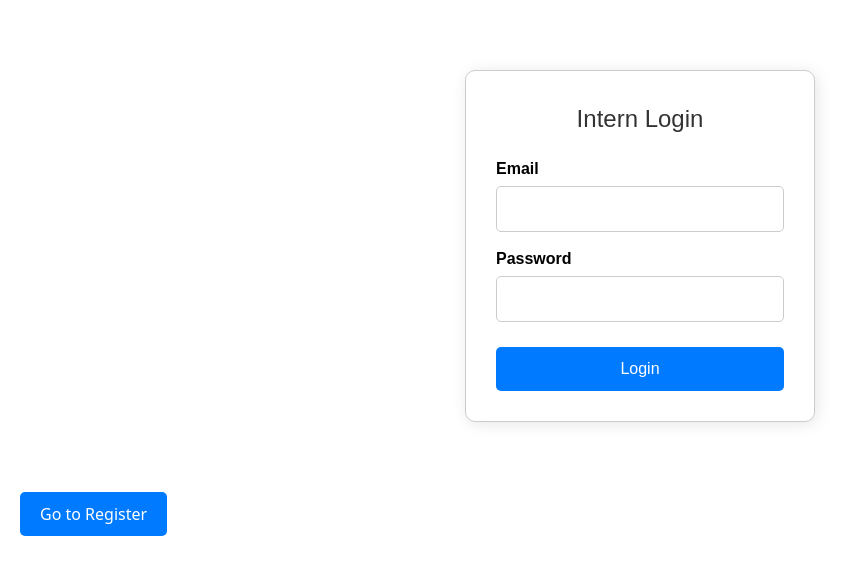
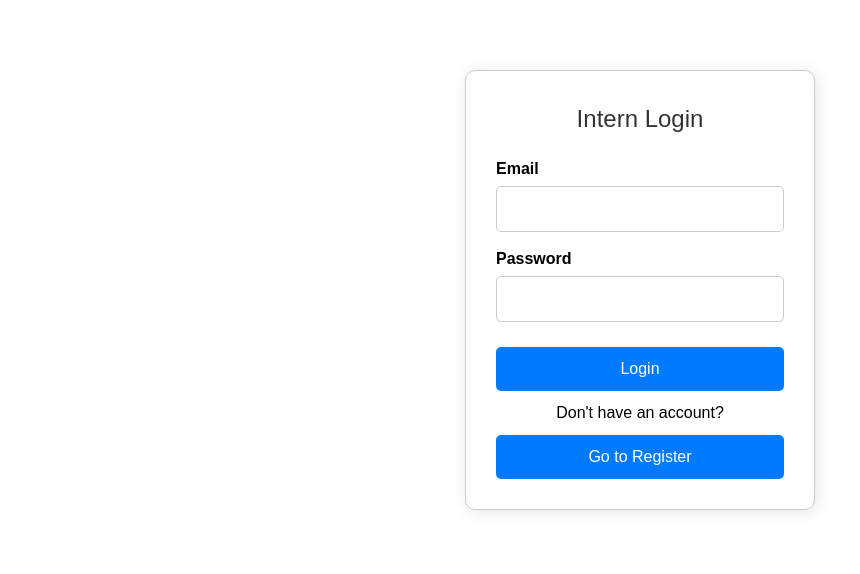
Before and after one commit to sagniknandigit/internship_management, a React (Vite) app: page /login in a window 1280 px wide. Shown: the top 574 px of the page, without its empty margins (0-860 px from the left). Built offline with nearby package versions, Linux system fonts and the light colour scheme.

Commit message:
Updated login,register,notfound pages

```diff
--- a/package.json
+++ b/package.json
@@ -11,7 +11,8 @@
   },
   "dependencies": {
     "react": "^19.1.0",
-    "react-dom": "^19.1.0"
+    "react-dom": "^19.1.0",
+    "react-router-dom": "^7.6.2"
   },
   "devDependencies": {
     "@eslint/js": "^9.25.0",
--- a/src/App.jsx
+++ b/src/App.jsx
@@ -1,17 +1,22 @@
-import React,{ useState } from 'react'
+import React from 'react'
+import {BrowserRouter, Routes, Route, Navigate} from 'react-router-dom'
 import Login from './pages/login'
 import Register from './pages/Register'
+import NotFound from './pages/NotFound';
 
 function App() {
-  const [isLogin,setIsLogin]=useState(true);
 
   return (
+    <BrowserRouter>
     <div style={{padding:'20px'}}>
-      {isLogin ? <Login/> : <Register/>}
-      <button onClick={()=>setIsLogin(!isLogin)} style={{backgroundColor:'#007bff',color:'white',cursor:'pointer',marginTop:'20px',padding:'10px 20px',borderRadius:'5px'}}>
-        {isLogin ? 'Go to Register':'Back to Login'}
-      </button>
+      <Routes>
+        <Route path="/" element={<Navigate to="/login" />}/>
+        <Route path="/login" element={<Login/>}/>
+        <Route path="/register" element={<Register/>}/>
+        <Route path="*" element={<NotFound/>}/>
+      </Routes>
     </div>
+    </BrowserRouter>
   );
 }
 
--- a/src/pages/NotFound.jsx
+++ b/src/pages/NotFound.jsx
@@ -0,0 +1,20 @@
+import React from 'react'
+import {Link} from 'react-router-dom'
+
+const NotFound = () => {
+  return (
+    <div>
+      <h1>404 - Page Not Found</h1>
+      <Link to="/login"><button style={buttonStyle}>Go to Login</button></Link>
+    </div>
+  );
+};
+
+const buttonStyle={
+    backgroundColor:'#dc3545',
+    color:'white',
+    border:'none',
+    borderRadius:'5px',
+    cursor:'pointer'
+};
+export default NotFound
--- a/src/pages/Register.jsx
+++ b/src/pages/Register.jsx
@@ -1,4 +1,5 @@
 import React,{useState} from 'react'
+import {Link} from 'react-router-dom'
 
 const Register = () => {
   const [formData,setFormData]=useState({
@@ -35,6 +36,9 @@ const Register = () => {
         <input type='text' name='password' placeholder='Enter password' value={formData.password} onChange={handleChange} style={styles.input} required></input>
         <input type='text' name='confirmPassword' placeholder='Re-enter your password' value={formData.confirmPassword} onChange={handleChange} style={styles.input} required></input>
         <button type='submit' style={styles.button}>Register</button>
+        <p>Already have an account?</p>
+        <Link to="/login">
+        <button style={styles.button}>Back to login</button></Link>
       </form>
 
     </div>
--- a/src/pages/login.jsx
+++ b/src/pages/login.jsx
@@ -1,4 +1,5 @@
 import React,{useState} from 'react'
+import {Link} from 'react-router-dom'
 
 const Login = () => {
     const [formData,setFormData]=useState({
@@ -76,6 +77,9 @@ const Login = () => {
             </div>
 
             <button type='submit' style={buttonStyle}>Login</button>
+            <p style={{marginTop:'10px', textAlign:'center'}}>Don't have an account?</p>
+            <Link to="/register">
+            <button style={buttonStyle}>Go to Register</button></Link>
         </form>
 
     </div>
```
Also changed, not shown: 1 other file (tests, documents, lock files or other folders).
